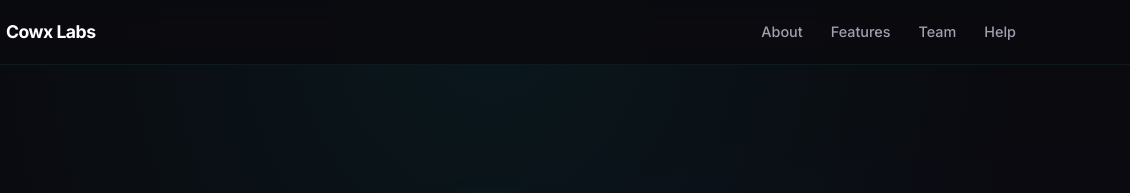
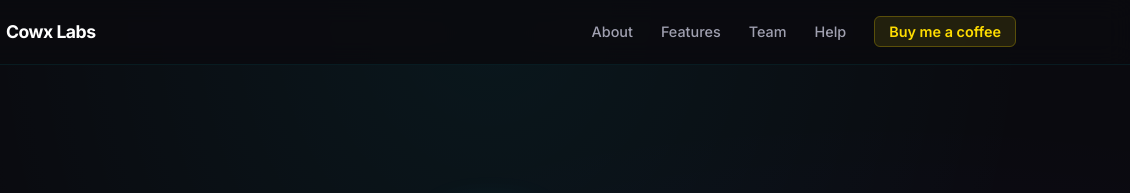
Before and after one commit to CowxLabs/cowxlabs.github.io, a plain HTML site: page index.html in a window 1280 px wide. Shown: the top 193 px of the page, 150-1280 px from the left. Drawn offline with Linux system fonts and the light colour scheme.

Commit message:
Add Buy me a coffee link in nav

```diff
--- a/index.html
+++ b/index.html
@@ -23,6 +23,7 @@
         <li><a href="#features">Features</a></li>
         <li><a href="#team">Team</a></li>
         <li><a href="#" class="help-btn">Help</a></li>
+        <li><a href="https://buymeacoffee.com/cowx" target="_blank" class="bmc-link">Buy me a coffee</a></li>
       </ul>
     </div>
   </nav>
--- a/style.css
+++ b/style.css
@@ -76,6 +76,21 @@ body {
 
 .nav-links a:hover {
   color: #00f0ff;
+}
+
+.bmc-link {
+  background: rgba(255, 221, 0, 0.1);
+  border: 1px solid rgba(255, 221, 0, 0.25);
+  padding: 6px 14px;
+  border-radius: 6px;
+  color: #ffdd00 !important;
+  font-weight: 600 !important;
+}
+
+.bmc-link:hover {
+  background: rgba(255, 221, 0, 0.2) !important;
+  border-color: #ffdd00 !important;
+  box-shadow: 0 0 12px rgba(255, 221, 0, 0.15);
 }
 
 /* Hero */
```
